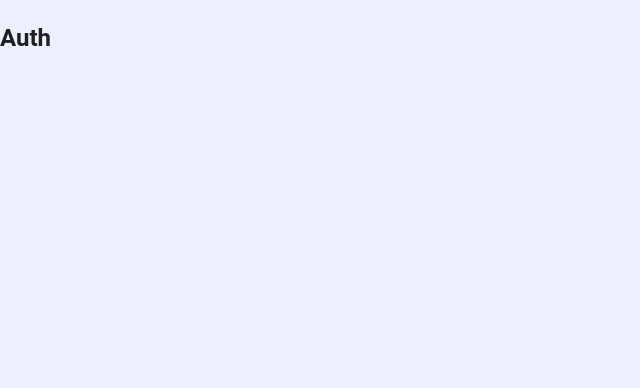
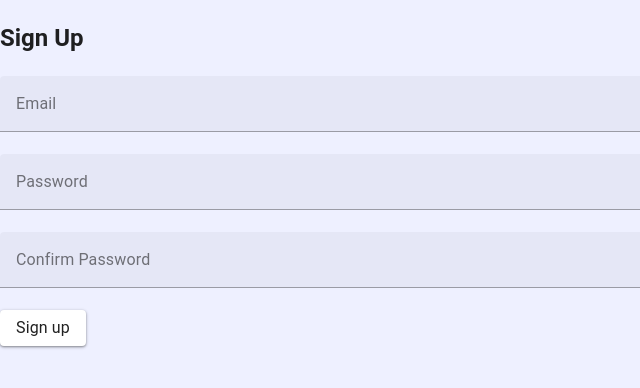
Before and after one commit to peterhc1729/project-vue-task-manager, a Vue app: page /auth in a window 1280 px wide. Shown: the top 388 px of the page, without its empty margins (0-640 px from the left). Built offline with nearby package versions, Linux system fonts and the light colour scheme; no server answers.

Commit message:
Preliminary SignUp.vue

```diff
--- a/src/App.vue
+++ b/src/App.vue
@@ -21,9 +21,9 @@ onMounted(async () => {
     await userStore.fetchUser(); // calling fetch user
     if (!user.value) {
       // redirecting them to logout if the user is not there
-      router.push({ path: "/auth" });
+      router.push({ path: "/auth" }); //user not logged in
     } else {
-      // continue to dashboard
+      // continue to dashboard, if user is logged in
       router.push({ path: "/" });
     }
   } catch (e) {
--- a/src/components/SignUp.vue
+++ b/src/components/SignUp.vue
@@ -1,11 +1,37 @@
 <script setup>
 import { ref } from "vue";
+import { useUserStore } from "../store/user";
+
+const userStore = useUserStore();
 
 const email = ref("");
 const password = ref("");
 const confirmPassword = ref("");
 const errorMessage = ref("");
 const loading = ref(false);
+
+const signUp = async () => {
+  //if either email input field or password field is empty
+  if (!email.value || !password.value) {
+    errorMessage.value = "Please fill in all fields.";
+    return;
+  }
+  if (password.value !== confirmPassword.value) {
+    errorMessage.value = "Passwords do not match.";
+    return;
+  }
+
+  try {
+    loading.value = true;
+    await userStore.signUp(email.value, password.value);
+    errorMessage.value =
+      "Please check your email and click the confirmation link.";
+  } catch (error) {
+    errorMessage.value = error.message;
+  } finally {
+    loading.value = false;
+  }
+};
 </script>
 
 <template>
@@ -13,6 +39,7 @@ const loading = ref(false);
     <h1>Sign Up</h1>
 
     <v-form>
+      <!-- "v-model" links the input field to the ref variable -->
       <v-text-field label="Email" v-model="email" />
       <v-text-field label="Password" type="password" v-model="password" />
       <v-text-field
@@ -21,7 +48,7 @@ const loading = ref(false);
         v-model="confirmPassword"
       />
       <v-btn @click="signUp" :disabled="loading">
-        {{ loading ? "Loading..." : "Register" }}
+        {{ loading ? "Loading..." : "Sign up" }}
       </v-btn>
     </v-form>
 
--- a/src/pages/Auth.vue
+++ b/src/pages/Auth.vue
@@ -1,6 +1,11 @@
+<script setup>
+import SignUp from "../components/SignUp.vue";
+</script>
+
 <template>
-  <!--SignIn and SignUp to be inserted later on-->
   <div>
-    <h1>Auth</h1>
+    <SignUp />
   </div>
 </template>
+
+<style></style>
```
